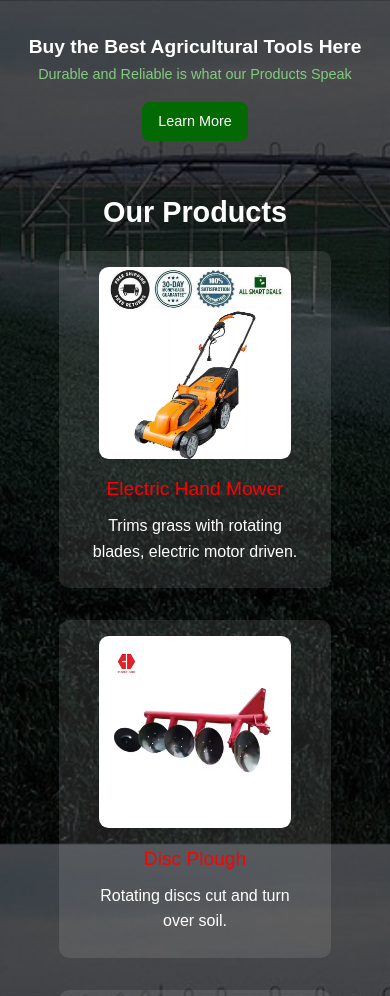
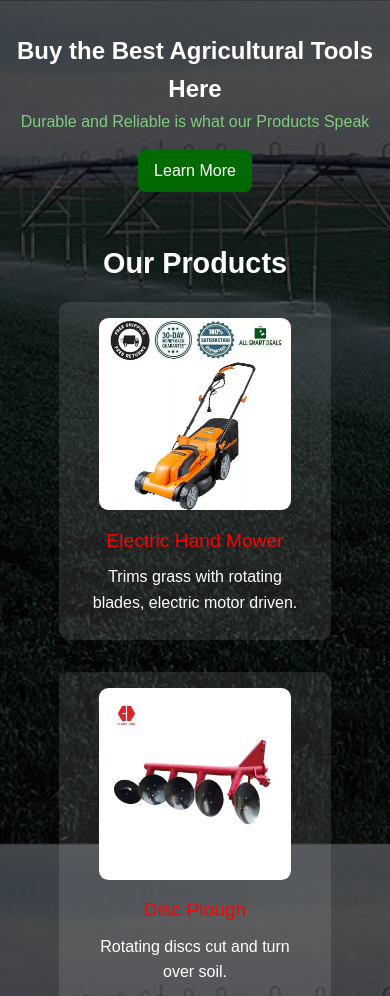
Before and after one commit to shammah124/Responsive-Landing-Page-Design, a plain HTML site: page index.html in a window 390 px wide. Shown: the top 996 px of the page. Drawn offline with Linux system fonts and the light colour scheme.

Commit message:
Add files via upload

```diff
--- a/index.html
+++ b/index.html
@@ -7,7 +7,6 @@
     <title>AgricTooling</title>
 
     <!-- Linking external CSS files for reset styling and main design -->
-    <link rel="stylesheet" href="reset_css.css">
     <link rel="stylesheet" href="main.css">
 </head>
 <body>
--- a/main.css
+++ b/main.css
@@ -6,16 +6,46 @@
     --bg-overlay: rgba(0, 0, 0, 0.7);
 }
 
-/* General Body Styling */
-body {
+/* Reset CSS File - Ensures consistency across different browsers */
+* {
+    margin: 0;
+    padding: 0;
+    box-sizing: border-box; /* Ensures padding and border do not affect element width/height */
+}
+
+html, body {
+    background-color: #1e1e1e; /* Dark background for better contrast */
+    height: 100%;
+    font-family: Arial, sans-serif;
+    line-height: 1.6;
+    scroll-behavior: smooth; /* Enables smooth scrolling */
+    color: var(--text-white);
     background: linear-gradient(var(--bg-overlay), var(--bg-overlay)), url(Agric.jpeg);
     background-repeat: no-repeat;
     background-size: cover;
     background-attachment: fixed;
-    font-family: Arial, sans-serif;
-    color: var(--text-white);
-    margin: 0;
-    padding: 0;
+}
+
+img {
+    max-width: 100%;
+    height: auto;
+}
+
+a {
+    text-decoration: none;
+    color: inherit;
+    transition: color 0.3s ease-in-out; /* Smooth transition for color changes */
+}
+
+ul, ol {
+    list-style: none;
+}
+
+button, input, textarea, select {
+    font: inherit;
+    border: none;
+    outline: none;
+    cursor: pointer;
 }
 
 /* General Container Styling */
@@ -37,7 +67,6 @@ body {
 }
 .hero-product h1 {
     font-size: 2rem;
-    color: var(--text-white);
 }
 .hero-product p {
     font-size: 1.2rem;
@@ -48,10 +77,7 @@ body {
     background-color: var(--primary-color);
     color: var(--text-white);
     padding: 0.7rem 1.5rem;
-    border: none;
     border-radius: 8px;
-    cursor: pointer;
-    font-size: 1rem;
     transition: background 0.3s ease;
 }
 .hero-product button:hover {
@@ -108,7 +134,6 @@ footer {
     padding: 1rem;
     background: black;
     text-align: center;
-    color: var(--text-white);
 }
 footer h2 {
     font-size: 1.5rem;
@@ -119,14 +144,13 @@ footer p {
 }
 footer a {
     color: var(--text-light);
-    text-decoration: none;
 }
 footer a:hover {
     text-decoration: underline;
 }
 
-/* Responsive Styling for Mobile Devices */
-@media screen and (max-width: 480px) {
+/* Responsive Styling */
+@media screen and (max-width: 768px) {
     body {
         height: auto;
     }
@@ -134,13 +158,13 @@ footer a:hover {
         width: 100%;
     }
     .hero-product h1 {
-        font-size: 1.2rem;
+        font-size: 1.5rem;
     }
     .hero-product p {
-        font-size: 0.9rem;
+        font-size: 1rem;
     }
     .hero-product button {
-        font-size: 0.9rem;
+        font-size: 1rem;
         padding: 0.5rem 1rem;
     }
     .features {
@@ -157,18 +181,11 @@ footer a:hover {
     }
 }
 
-/* Responsive Styling for Tablets */
 @media screen and (min-width: 481px) and (max-width: 768px) {
-    body {
-        height: auto;
-    }
     .hero-product h1 {
         font-size: 2.2rem;
     }
     .hero-product p {
-        font-size: 1.5rem;
-    }
-    .hero-product button {
         font-size: 1.5rem;
     }
     .features {
```
